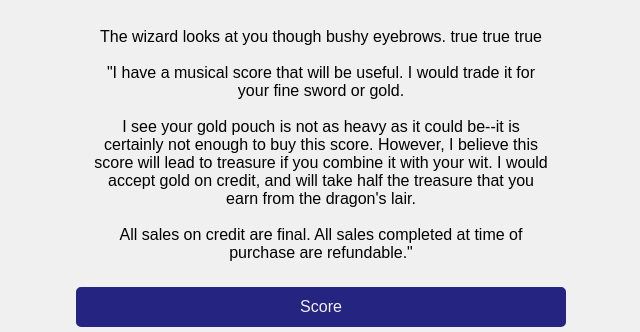
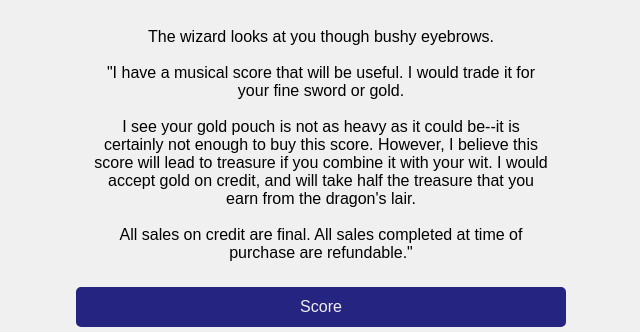
Before and after one commit to skedwards88/dragon, a React app: page / in a window 1280 px wide. Shown: the top 332 px of the page, without its empty margins (319-959 px from the left). Built offline with nearby package versions, Linux system fonts and the light colour scheme.

Commit message:
use treasure level instead of amt treasre remaining or taken

```diff
--- a/src/App.js
+++ b/src/App.js
@@ -16,7 +16,7 @@ function App() {
     maxSwordCost: 50,
     ownSword: false,
     manorFire: true,
-    naked: true,
+    naked: false,
     squirrelDead: false,
     horseDead: false,
     horseTethered: false,
@@ -36,7 +36,7 @@ function App() {
     dragonAsleep: false,
     dragonDead: false,
     treasureAmount: 300,
-    earnedTreasureAmount: 0,
+    treasureLevel: 0,
     singeCount: 0,
     ownScore: false,
     maxReputation: 17,
@@ -65,16 +65,9 @@ function App() {
   const startingItemLocations = buildStartingLocations();
   const [itemLocations, setItemLocations] = useState(startingItemLocations);
   const [gameState, setGameState] = useState(startingState);
-  const startingLocationDescription = locations[
-    startingLocation
-  ].getDescription({
-    playerLocation: startingLocation,
-    gameState: gameState,
-    itemLocations: itemLocations,
-  });
   const [playerLocation, setPlayerLocation] = useState(startingLocation);
   const [consequenceText, setConsequenceText] = useState("");
-  const [locationText, setLocationText] = useState(startingLocationDescription);
+  const [locationConsequenceText, setLocationConsequenceText] = useState("");
   const [currentDisplay, setCurrentDisplay] = useState("location"); // location | inventory | consequence
 
   function handleNewGame() {
@@ -82,7 +75,7 @@ function App() {
     setItemLocations(startingItemLocations);
     setGameState(startingState);
     setPlayerLocation(startingLocation);
-    setLocationText(startingLocationDescription);
+    setLocationConsequenceText("");
     setConsequenceText("");
     setCurrentDisplay("location");
   }
@@ -130,25 +123,23 @@ function App() {
       });
     }
 
-    // update description
+    // update location consequence text
 
-    let description = locations[newLocation].getDescription({
-      playerLocation: newLocation,
-      gameState: gameState,
-      itemLocations: itemLocations,
-    });
+    let consequence = ""
 
     if (gameStateChanges && gameStateChanges.reputation) {
+      console.log("REP")
       const reputationDiff = gameStateChanges.reputation - gameState.reputation;
-      description += `\n\nReputation ${
+      consequence += `\n\nReputation ${
         reputationDiff > 0 ? "+" : ""
       }${reputationDiff}`;
     }
     if (gameStateChanges && gameStateChanges.gold) {
       const goldDiff = gameStateChanges.gold - gameState.gold;
-      description += `\n\nGold ${goldDiff > 0 ? "+" : ""}${goldDiff}`;
+      consequence += `\n\nGold ${goldDiff > 0 ? "+" : ""}${goldDiff}`;
     }
-    setLocationText(description);
+    console.log(consequence)
+    setLocationConsequenceText(consequence);
 
     // update item locations
 
@@ -362,7 +353,7 @@ function App() {
 
   if (
     playerLocation === "gate" &&
-    gameState.earnedTreasureAmount
+    gameState.treasureLevel
   ) {
     return (
       <GameOver
@@ -410,7 +401,7 @@ function App() {
           handleTake={handleTake}
           handleMovePlayer={handleMovePlayer}
           setCurrentDisplay={setCurrentDisplay}
-          locationText={locationText}
+          locationConsequenceText={locationConsequenceText}
         />
       );
   }
--- a/src/components/location.js
+++ b/src/components/location.js
@@ -44,12 +44,16 @@ export default function Location({
   gameState,
   playerLocation,
   setCurrentDisplay,
-  locationText,
+  locationConsequenceText,
 }) {
   console.log(`in loc ${playerLocation}`);
   return (
     <div className="App">
-      <div className="description">{locationText}</div>
+      <div className="description">{locations[playerLocation].getDescription({
+      playerLocation: playerLocation,
+      gameState: gameState,
+      itemLocations: itemLocations,
+    })}{locationConsequenceText}</div>
       <div className="buttons">
         <LocationItems
           itemsAtLocation={itemLocations[playerLocation]}
--- a/src/items.js
+++ b/src/items.js
@@ -742,7 +742,7 @@ const horse = new Item({
 
 const berries = new Item({
   id: "berries",
-  spawnLocation: "clearing",
+  spawnLocation: "puddle",
   getDescription: function () {
     return "handful of berries";
   },
@@ -894,16 +894,25 @@ const treasure = new Item({
       }
 
       if (props.gameState.dragonAsleep && !props.gameState.dragonDead) {
+        if (props.gameState.treasureLevel === 2) {
+return "TODO if take again"
+        } else {
         return "Giving a wide berth to the snoring dragon, you scoop as much treasure as possible into your bag. The dragon's head rests on the last of the treasure, and a snore of fire singes you as you try to take it. ";
       }
+    }
 
       if (
         props.gameState.dragonPoisoned &&
         !props.gameState.dragonAsleep &&
         !props.gameState.dragonDead
       ) {
+        if (props.gameState.treasureLevel) {
+        return "You already took the treasure that you can safely reach. As you edge closer to take more, the dragon shoots a burst of flame, burning your hands. ";
+
+      } else {
         return "With the dragon slower from the poison, you can now reach the edge of the treasure pile. You scoop all of the treasure within reach into your bag, but the dragon shoots a blast of flame, preventing you from getting any closer. ";
       }
+    }
 
       if (
         !props.gameState.dragonPoisoned &&
@@ -915,24 +924,24 @@ const treasure = new Item({
     }
     function getGameEffect(props) {
       if (props.gameState.dragonDead) {
-        const remainingTreasureAmount = props.gameState.treasureAmount - props.gameState.earnedTreasureAmount;
+        const newTreasureLevel = 3
+        const treasureLevelDiff = newTreasureLevel - props.gameState.treasureLevel;
+        const treasureTaken = props.gameState.treasureAmount * (treasureLevelDiff/3)
+
         return {
-          gold: props.gameState.gold + remainingTreasureAmount,
-          earnedTreasureAmount: props.gameState.earnedTreasureAmount + remainingTreasureAmount,
+          gold: props.gameState.gold + treasureTaken,
+          treasureLevel: newTreasureLevel,
         };
       }
 
       if (props.gameState.dragonAsleep && !props.gameState.dragonDead) {
-        const remainingTreasureAmount = props.gameState.treasureAmount - props.gameState.earnedTreasureAmount;
-
-        const treasureTaken =
-          props.gameState.treasureAmount * (2 / 3) -
-          (props.gameState.treasureAmount -
-            remainingTreasureAmount);
+        const newTreasureLevel = 2
+        const treasureLevelDiff = newTreasureLevel - props.gameState.treasureLevel;
+        const treasureTaken = props.gameState.treasureAmount * (treasureLevelDiff/3)
 
         return {
           gold: props.gameState.gold + treasureTaken,
-          earnedTreasureAmount: props.gameState.earnedTreasureAmount + treasureTaken,
+          treasureLevel: newTreasureLevel,
           singeCount: props.gameState.singeCount + 1,
           reputation: props.gameState.reputation - 1,
         };
@@ -943,11 +952,13 @@ const treasure = new Item({
         !props.gameState.dragonAsleep &&
         !props.gameState.dragonDead
       ) {
-        const treasureTaken = props.gameState.treasureAmount / 3;
+        const newTreasureLevel = 1
+        const treasureLevelDiff = newTreasureLevel - props.gameState.treasureLevel;
+        const treasureTaken = props.gameState.treasureAmount * (treasureLevelDiff/3)
+
         return {
           gold: props.gameState.gold + treasureTaken,
-          earnedTreasureAmount:
-            props.gameState.earnedTreasureAmount + treasureTaken,
+          treasureLevel: newTreasureLevel,
           singeCount: props.gameState.singeCount + 2,
           reputation: props.gameState.reputation - 2,
         };
--- a/src/locations.js
+++ b/src/locations.js
@@ -529,7 +529,7 @@ const road3 = new Location({
   },
   getDescription: function (props) {
     if (
-      props.gameState.promisedTreasure && props.gameState.earnedTreasureAmount
+      props.gameState.promisedTreasure && props.gameState.treasureLevel && !props.gameState.cursed
     ) {
       return 'As you cross the stream, a flash of lightning hits you, knocking you onto your back. "WHERE IS MY TREASURE?" the wizard demands. "Since you did not give me my share, you shall not have any." The treasure flies from your pouch and disappears down the stream. The wizard vanishes in a cloud of smoke.';
     } else {
@@ -544,13 +544,15 @@ const road3 = new Location({
 
   onEnterGameStateEffect: function (props) {
     if (
-      props.gameState.promisedTreasure && props.gameState.earnedTreasureAmount
+      props.gameState.promisedTreasure && props.gameState.treasureLevel
     ) {
+      const treasureTaken = props.gameState.treasureAmount * (treasureLevel/3)
+
       return {
         cursed: true,
         gold:
           props.gameState.gold -
-          props.gameState.earnedTreasureAmount,
+          treasureTaken,
       };
     }
   },
@@ -633,14 +635,13 @@ const wizard = new Location({
       props.itemLocations.wizard.has("score") &&
       !props.gameState.ownScore
     ) {
-      text += `${props.itemLocations.wizard.has("score")} ${!props.gameState.ownScore} ${props.itemLocations.wizard.has("score") &&
-      !props.gameState.ownScore}\n\n"I have a musical score that will be useful. I would trade it for ${
+      text += `\n\n"I have a musical score that will be useful. I would trade it for ${
         props.itemLocations.inventory.has("sword") ? "your fine sword or " : ""
       }gold. \n\nI see your gold pouch is not as heavy as it could be--it is certainly not enough to buy this score. However, I believe this score will lead to treasure if you combine it with your wit. I would accept gold on credit, and will take half the treasure that you earn from the dragon's lair. \n\nAll sales on credit are final. All sales completed at time of purchase are refundable." `;
     }
 
     if (
-      props.gameState.promisedTreasure && props.gameState.earnedTreasureAmount
+      props.gameState.promisedTreasure && props.gameState.treasureLevel
     ) {
       text += `"Are you here to give me my share of the treasure? "`;
     }
@@ -657,18 +658,17 @@ const wizard = new Location({
       }
 
       if (
-        props.gameState.promisedTreasure && props.gameState.earnedTreasureAmount
+        props.gameState.promisedTreasure && props.gameState.treasureLevel
       ) {
         let text = "";
         if (
-          props.gameState.earnedTreasureAmount ===
-          props.gameState.treasureAmount
+          props.gameState.treasureLevel === 3
         ) {
           text += `"It looks like you succeeded nicely." `;
         }
         if (
-          props.gameState.earnedTreasureAmount <
-          props.gameState.treasureAmount
+          props.gameState.treasureLevel <
+          3
         ) {
           text += `"It looks like you succeeded, though not as well as I hoped." `;
         }
@@ -678,7 +678,7 @@ const wizard = new Location({
       }
 
       if (
-        props.gameState.promisedTreasure && !props.gameState.earnedTreasureAmount
+        props.gameState.promisedTreasure && !props.gameState.treasureLevel
       ) {
         return "Hmm...You have not earned any treasure. Use your wits!"
       }
@@ -696,11 +696,13 @@ const wizard = new Location({
       }
 
       if (
-        props.gameState.promisedTreasure && props.gameState.earnedTreasureAmount
+        props.gameState.promisedTreasure && props.gameState.treasureLevel
       ) {
+        const treasureTaken = props.gameState.treasureAmount * (treasureLevel/3)
+
         return {
           promisedTreasure: false,
-          gold: props.gameState.gold - (props.gameState.earnedTreasureAmount / 2),
+          gold: props.gameState.gold - treasureTaken,
         };
       }
     }
@@ -961,7 +963,7 @@ function dragonDescription(props) {
     props.itemLocations.puddle.has("berries")
   ) {
     text +=
-      "You jump as you hear the dragon just outside the cavern. Wasn't the dragon just in the lair? Perhaps it is suspicious. \n\n";
+      "You jump as you hear the dragon just outside the cavern. Wasn't the dragon just in the lair? \n\n";
   }
 
   if (
```
